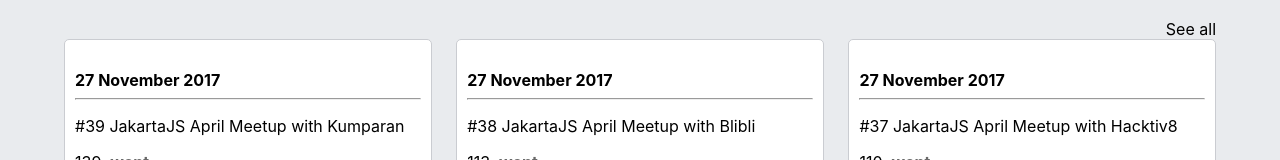
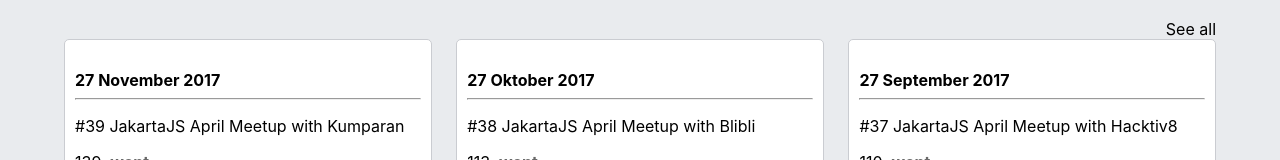
Before and after one commit to rizkinovriandri/ReactLayout, a React (Create React App) app: page / in a window 1280 px wide. Shown: the part 1471-1631 px from the top of the page. Built offline with nearby package versions, Linux system fonts and the light colour scheme.

Commit message:
update variable tanggal

```diff
--- a/src/App.js
+++ b/src/App.js
@@ -39,8 +39,8 @@
         </div>
         <div className="past-meetups">
           <PastMeetupCard date="27 November 2017" event_desc="#39 JakartaJS April Meetup with Kumparan" attendees="139"/>
-          <PastMeetupCard date="27 November 2017" event_desc="#38 JakartaJS April Meetup with Blibli" attendees="113"/>
-          <PastMeetupCard date="27 November 2017" event_desc="#37 JakartaJS April Meetup with Hacktiv8" attendees="110"/>
+          <PastMeetupCard date="27 Oktober 2017" event_desc="#38 JakartaJS April Meetup with Blibli" attendees="113"/>
+          <PastMeetupCard date="27 September 2017" event_desc="#37 JakartaJS April Meetup with Hacktiv8" attendees="110"/>
         </div>
         <br />
         <hr></hr>
```
